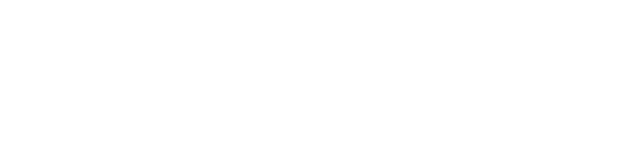
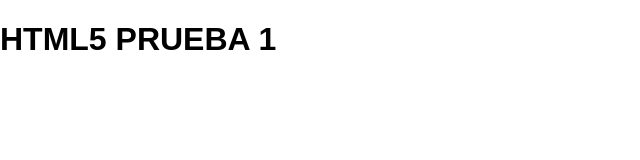
Before and after one commit to GARCHO23/garcho23.github.io, a plain HTML site: page index.html in a window 1280 px wide. Shown: the whole page, without its empty margins (0-640 px from the left). Drawn offline with Linux system fonts and the light colour scheme.

Commit message:
cambio en index h1
cambio h1 titulo

```diff
--- a/index.html
+++ b/index.html
@@ -25,6 +25,9 @@
 
 <body>
 
+<div id="contenidos">
+	<header>
+		<h1>HTML5 PRUEBA 1</h1>
 </body>
 
 <script src="js/modernizr.js"></script>
```
